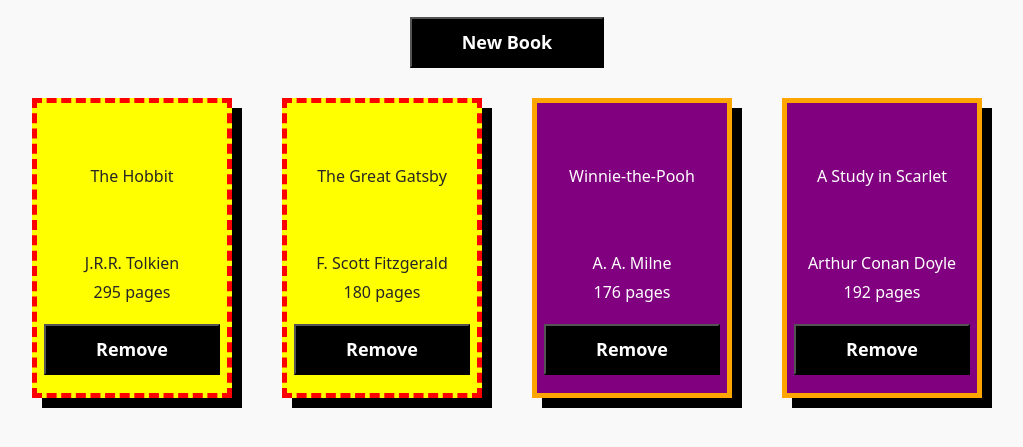
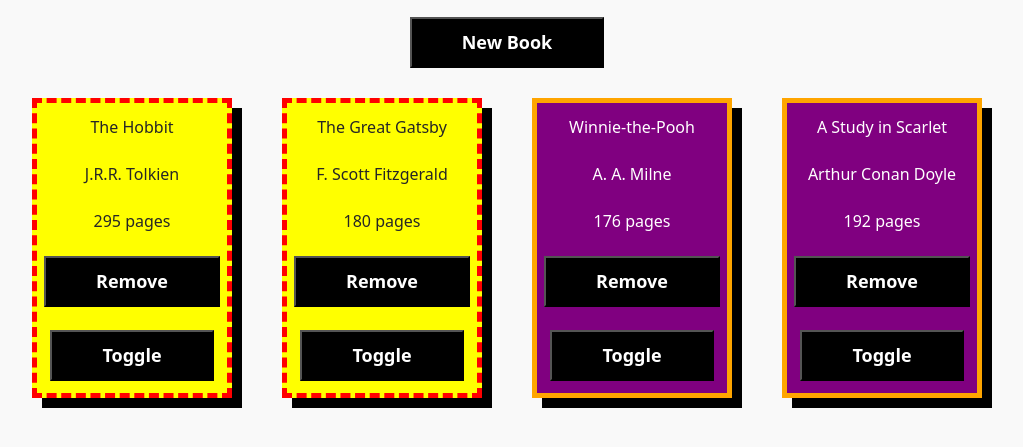
Before and after one commit to Huangphoux/odin-tshow_can, a plain HTML site: page index.html in a window 1280 px wide. Shown: the part 71-518 px from the top of the page, without its empty margins (133-1156 px from the left). Drawn offline with Linux system fonts and the light colour scheme.

Commit message:
Add a button to toggle read state

```diff
--- a/script.js
+++ b/script.js
@@ -22,7 +22,11 @@ function Book(title, author, pageNumber, isRead) {
     };
 
     this.display = function () {
-        return [title, author, `${pageNumber} ${pageInfo}`];
+        return [this.title, this.author, `${this.pageNumber} ${pageInfo}`];
+    };
+
+    this.toggleRead = function () {
+        this.isRead = !this.isRead;
     };
 }
 
@@ -57,8 +61,16 @@ function displayLibrary() {
 
             displayLibrary();
         });
+        card.appendChild(removeBtn);
 
-        card.appendChild(removeBtn);
+        const toggleBtn = document.createElement("button");
+        toggleBtn.textContent = "Toggle";
+        toggleBtn.addEventListener("click", () => {
+            const index = myLibrary.map((e) => e.id).indexOf(card.dataset.book);
+            myLibrary[index].toggleRead();
+            displayLibrary();
+        });
+        card.appendChild(toggleBtn);
 
         container.appendChild(card);
     }
--- a/style.css
+++ b/style.css
@@ -331,7 +331,8 @@ ul {
     padding: 0;
 
     display: grid;
-    grid-template-rows: 5fr 1fr 1fr 3fr;
+    grid-template-rows: repeat(auto-fit, 1fr);
+    gap: 20x;
     place-items: center;
 
     border: 5px dashed red;
```
